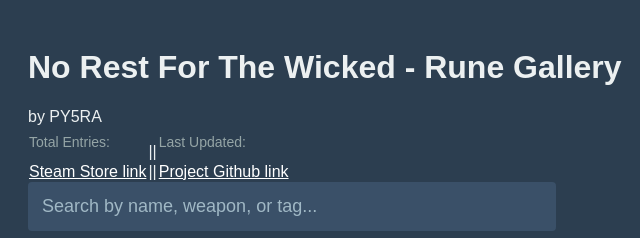
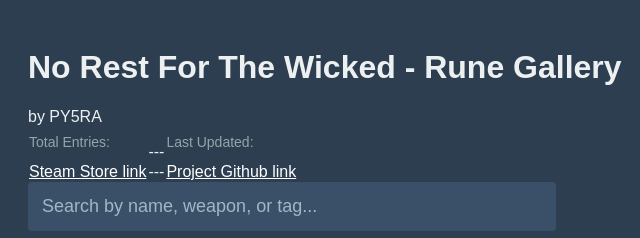
Before and after one commit to PyrZern/pyrzern.github.io, a plain HTML site: page index.html in a window 1280 px wide. Shown: the top 238 px of the page, 0-640 px from the left. Drawn offline with Linux system fonts and the light colour scheme; no server answers.

Commit message:
Update index.html

```diff
--- a/index.html
+++ b/index.html
@@ -132,7 +132,7 @@ iframe {
   <table style="border-collapse: collapse;">
   <tr>
     <td>  <p id="entry-count">Total Entries: </p> </td>
-    <td>   ||  </td>
+    <td> --- </td>
     <td>  <p id="last-update">Last Updated: </p> </td>
   </tr>
 <tr>
@@ -141,7 +141,7 @@ iframe {
       Steam Store link
     </a>
   </td>
-  <td> || </td>
+  <td> --- </td>
   <td>
     <a href="https://github.com/PyrZern/pyrzern.github.io" target="_blank" style="color: white;">
       Project Github link
```
